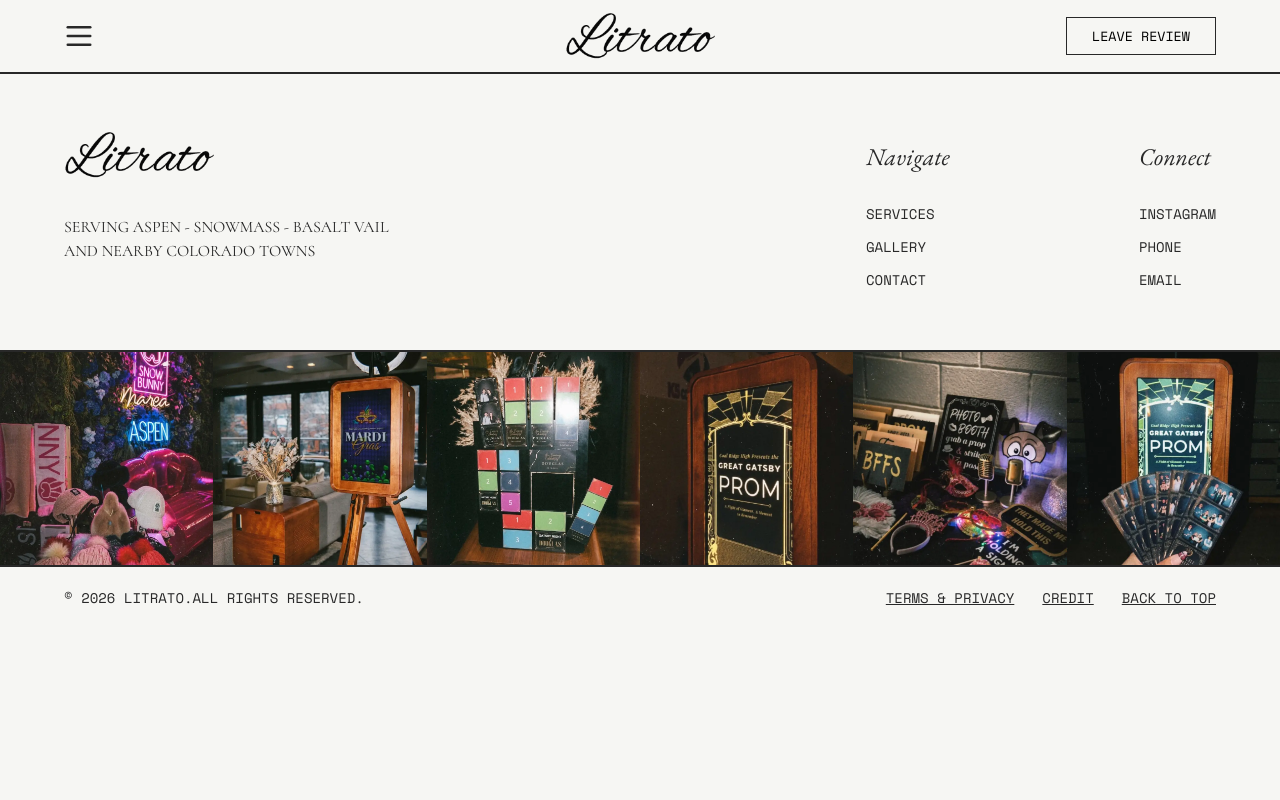
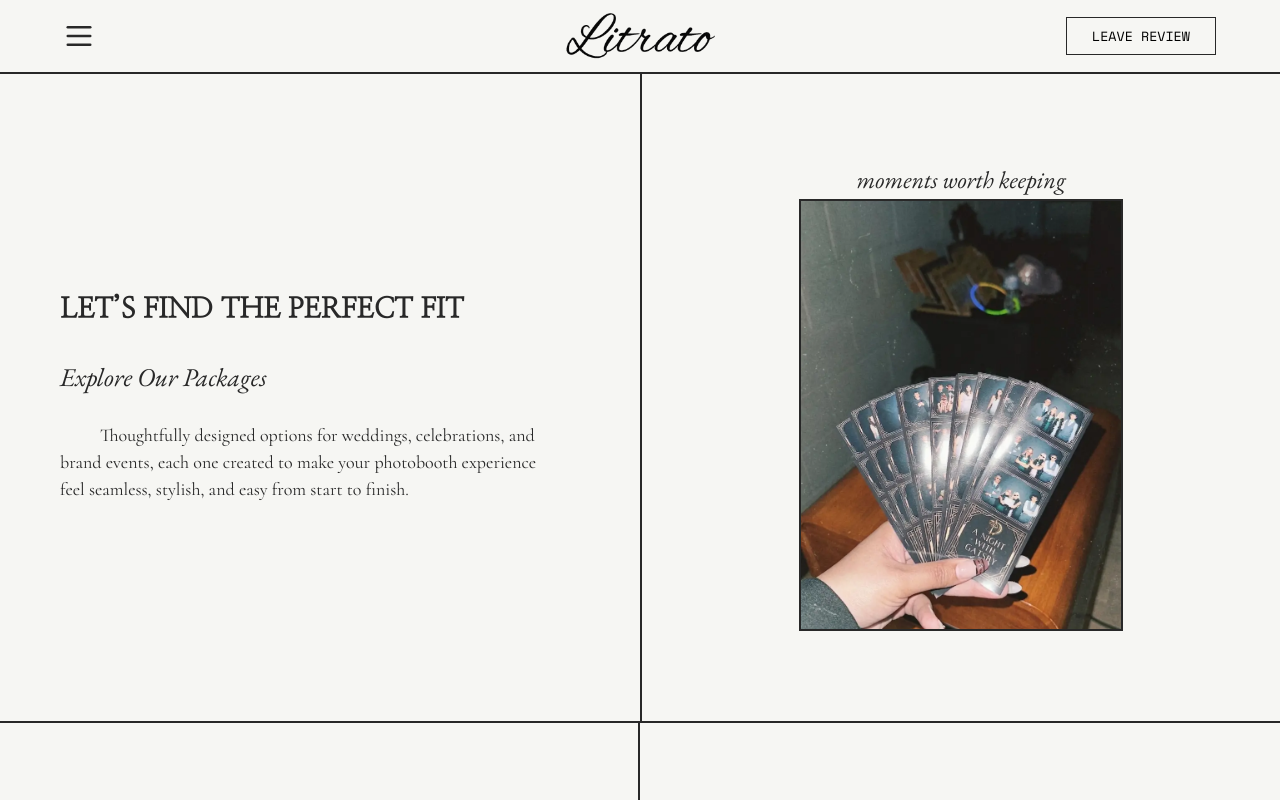
Before and after one commit to jovic-djordje/litrato-photobooth, a React (Vite) app: page /service in a window 1280 px wide. Shown: the top 800 px of the page. Built offline with nearby package versions, Linux system fonts and the light colour scheme; a web font is replaced by a local one.

Commit message:
working on service page hero section

```diff
--- a/src/App.jsx
+++ b/src/App.jsx
@@ -2,6 +2,7 @@ import { BrowserRouter as Router, Routes, Route, Link } from "react-router-dom";
 import Navigation from "./components/navigations/Navigation";
 import Home from "./pages/home/Home";
 import Footer from "./components/navigations/Footer";
+import HomeService from "./pages/service/HomeService";
 import HomeGallery from "./pages/gallery/HomeGallery";
 
 function App() {
@@ -10,6 +11,7 @@ function App() {
       <Navigation />
       <Routes>
         <Route path="/" element={<Home />} />
+        <Route path="/service" element={<HomeService />} />
         <Route path="/gallery" element={<HomeGallery />} />
       </Routes>
       <Footer />
--- a/src/assets/images.jsx
+++ b/src/assets/images.jsx
@@ -19,6 +19,7 @@ import galleryTwo from "./galleryTwo.webp";
 import galleryThree from "./galleryThree.webp";
 import galleryFour from "./galleryFour.webp";
 import galleryBooking from "./galleryBooking.webp";
+import serviceHeroImg from "./serviceHero.webp";
 
 const Logo = ({ className }) => {
   return <img src={logo} alt="logo" className={className} />;
@@ -106,6 +107,10 @@ const GalleryBooking = ({ className }) => {
   return <img src={galleryBooking} alt="" className={className} />;
 };
 
+const ServiceHeroImg = ({ className }) => {
+  return <img src={serviceHeroImg} alt="" className={className} />;
+};
+
 export {
   Logo,
   HeroTwo,
@@ -128,4 +133,5 @@ export {
   GalleryThree,
   GalleryFour,
   GalleryBooking,
+  ServiceHeroImg,
 };
--- /dev/null
+++ b/src/pages/service/HomeService.jsx
@@ -0,0 +1,16 @@
+import ServiceHero from "./ServiceHero";
+import BookingSection from "../home/BookingSection";
+
+import "./service.style.css";
+import { GalleryBooking } from "../../assets/images";
+
+const HomeService = () => {
+  return (
+    <>
+      <ServiceHero />
+      <BookingSection imageComponent={GalleryBooking} />
+    </>
+  );
+};
+
+export default HomeService;
--- /dev/null
+++ b/src/pages/service/ServiceHero.jsx
@@ -0,0 +1,33 @@
+import { ServiceHeroImg } from "../../assets/images";
+
+const ServiceHero = () => {
+  return (
+    <section className="test">
+      <div className="test-holder">
+        <div className="test-left-side ">
+          <div className="test-text-holder service-hero-text-holder">
+            <div className="service-hero-headings">
+              <h1>LET’S FIND THE PERFECT FIT</h1>
+              <h3>Explore Our Packages</h3>
+              <p>
+                Thoughtfully designed options for weddings, celebrations, and
+                brand events, each one created to make your photobooth
+                experience feel seamless, stylish, and easy from start to
+                finish.
+              </p>
+            </div>
+          </div>
+        </div>
+
+        <div className="test-right-side service-hero-right-side">
+          <div className="test-right-side-text">
+            <h4>moments worth keeping</h4>
+            <ServiceHeroImg className="test-img service-hero-img" />
+          </div>
+        </div>
+      </div>
+    </section>
+  );
+};
+
+export default ServiceHero;
--- /dev/null
+++ b/src/pages/service/service.style.css
@@ -0,0 +1,36 @@
+/* SERVICE HERO SECTION */
+.service-hero-img {
+  object-fit: cover;
+}
+
+.service-hero-text-holder {
+  min-height: 0px;
+}
+
+.service-hero-headings h1 {
+  font-size: clamp(28px, 2vw, 40px);
+  text-transform: uppercase;
+  font-family: "Nanum Myeongjo";
+  font-weight: 600;
+  max-width: 590px;
+  width: 100%;
+  line-height: 130%;
+  margin-bottom: 32px;
+}
+
+.service-hero-headings h3 {
+  font-family: "EB Garamond";
+  font-size: clamp(24px, 2vw, 28px);
+  font-weight: 400;
+  font-style: italic;
+  margin-bottom: 28px;
+}
+
+.service-hero-headings p {
+  font-family: "Cormorant";
+  font-size: clamp(15px, 2vw, 18px);
+  line-height: 1.5;
+  text-indent: 40px;
+  max-width: 500px;
+  width: 100%;
+}
```
Also changed, not shown: src/assets/serviceHero.webp (renamed from src/assets/Gemini_Generated_Image_hrw6i1hrw6i1hrw6.webp).
